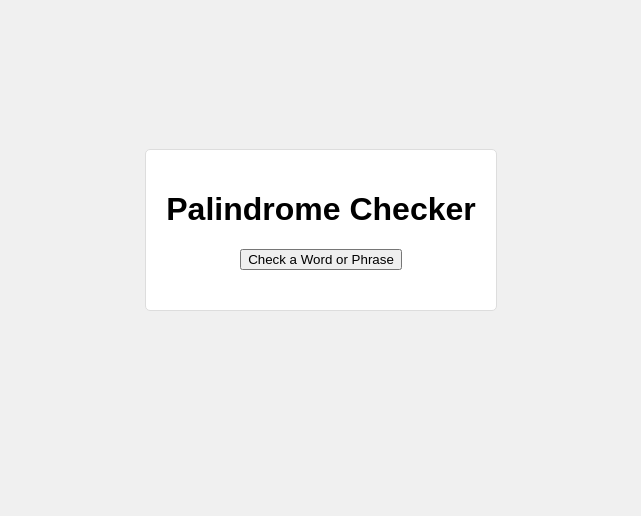
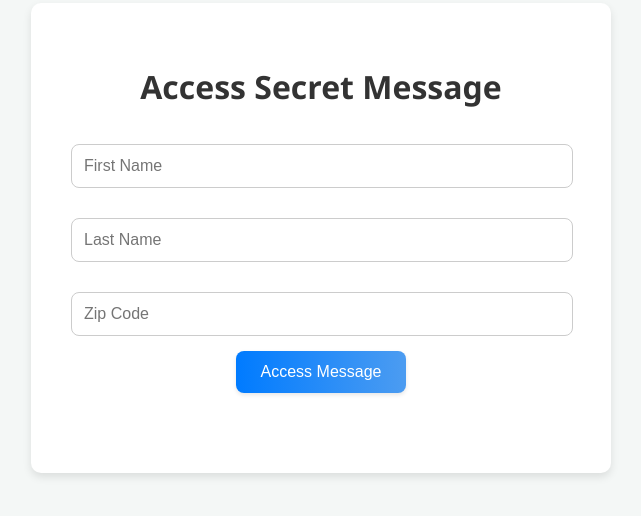
Before and after one commit to GABHARRI/CSC102---Introduction-to-Programming, a plain HTML site: page strings.html in a window 1280 px wide. Shown: the part 170-686 px from the top of the page, without its empty margins (319-960 px from the left). Drawn offline with Linux system fonts and the light colour scheme.

Commit message:
for assignment 3.2 - user input validation

```diff
--- a/script.js
+++ b/script.js
@@ -1,26 +1,31 @@
-// Wait for the document to load before adding event listeners
+// Add an event listener for the DOMContentLoaded event to ensure the script runs after the page has fully loaded
 document.addEventListener('DOMContentLoaded', function() {
-    // Attach an event listener to the button
-    document.getElementById('checkPalindrome').addEventListener('click', function() {
-        // Loop to allow for multiple checks until the user decides to stop
-        let continueChecking = true;
-        while (continueChecking) {
-            // Prompt the user for a word or phrase
-            const userInput = prompt('Enter a word or phrase to check if it is a palindrome:');
-            if (userInput === null) {
-                // User cancelled the prompt, exit the loop
-                continueChecking = false;
-                break;
-            }
-            // Remove spaces and convert to lowercase for accurate comparison
-            const formattedInput = userInput.replace(/\s+/g, '').toLowerCase();
-            // Check if the string is the same forwards and backwards
-            const isPalindrome = formattedInput === formattedInput.split('').reverse().join('');
-            // Notify the user of the result
-            alert(isPalindrome ? `${userInput} is a palindrome!` : `${userInput} is not a palindrome.`);
+    // Add an event listener to the form submission event to handle user input validation
+    document.getElementById('userInfoForm').addEventListener('submit', function(event) {
+        // Prevent the default form submission action to handle inputs with JavaScript
+        event.preventDefault();
 
-            // Ask the user if they want to check another word
-            continueChecking = confirm('Do you want to check another word or phrase?');
+        // Retrieve and trim user input values for first name, last name, and zip code
+        const firstName = document.getElementById('firstName').value.trim();
+        const lastName = document.getElementById('lastName').value.trim();
+        const zipCode = document.getElementById('zipCode').value.trim();
+
+        // Concatenate first and last names, check the total length
+        const fullName = `${firstName} ${lastName}`;
+        if (fullName.length > 20) {
+            // Display a warning if the full name exceeds 20 characters
+            document.getElementById('message').textContent = "Warning: Full name should not exceed 20 characters.";
+            return; // Stop further execution
         }
+
+        // Validate the zip code format using a regular expression for exactly 5 digits
+        if (!/^\d{5}$/.test(zipCode)) {
+            // Display an error message if the zip code is invalid
+            document.getElementById('message').textContent = "Invalid zip code. Please enter exactly 5 digits.";
+            return; // Stop further execution
+        }
+
+        // Display the secret message if all validations pass
+        document.getElementById('message').textContent = "Congratulations! You've accessed the secret message.";
     });
 });
--- a/strings.html
+++ b/strings.html
@@ -1,17 +1,34 @@
 <!DOCTYPE html>
+<!--
+    User Input Validation
+    Author: Gabriel Harrison - CSC102 Assignment 3.2
+-->
 <html lang="en">
 <head>
     <meta charset="UTF-8">
-    <title>Palindrome Checker</title>
-    <!-- Add your stylesheet link here for creative elements -->
+    <title>User Input Validation</title>
+    <!-- Link to the external CSS file for styling the page elements -->
     <link rel="stylesheet" href="styles.css">
+    <!-- Link to the JavaScript file. The 'defer' attribute ensures the script is executed after the document has been parsed -->
     <script src="script.js" defer></script>
 </head>
 <body>
+    <!-- Container div to hold all UI elements for clean styling and alignment -->
     <div class="container">
-        <h1>Palindrome Checker</h1>
-        <button id="checkPalindrome">Check a Word or Phrase</button>
-        <div id="result"></div>
+        <h1>Access Secret Message</h1>
+        <!-- Form for user input with ID for easy reference in JS. The form includes fields for name and zip code -->
+        <form id="userInfoForm">
+            <!-- Input field for the user's first name -->
+            <input type="text" id="firstName" placeholder="First Name" required>
+            <!-- Input field for the user's last name -->
+            <input type="text" id="lastName" placeholder="Last Name" required>
+            <!-- Input field for the user's zip code -->
+            <input type="text" id="zipCode" placeholder="Zip Code" required>
+            <!-- Submit button for the form -->
+            <button type="submit">Access Message</button>
+        </form>
+        <!-- Div to display messages to the user, such as validation errors or the secret message -->
+        <div id="message"></div>
     </div>
 </body>
 </html>
--- a/styles.css
+++ b/styles.css
@@ -1,21 +1,74 @@
+/* General body styling */
 body {
-    font-family: Arial, sans-serif;
-    background-color: #f0f0f0;
+    font-family: 'Segoe UI', Tahoma, Geneva, Verdana, sans-serif;
+    background-color: #f4f7f6;
     display: flex;
     justify-content: center;
     align-items: center;
     height: 100vh;
-    margin: 0;
+    color: #333; /* Dark grey for text to reduce harshness */
 }
 
+/* Main container */
 .container {
     text-align: center;
-    padding: 20px;
-    border: 1px solid #ddd;
-    border-radius: 5px;
-    background-color: #fff;
+    padding: 40px;
+    border-radius: 10px;
+    background-color: #ffffff;
+    box-shadow: 0 4px 8px rgba(0, 0, 0, 0.1);
+    width: 90%;
+    max-width: 500px; /* Ensures the container is not too wide on larger screens */
 }
 
-#result {
+/* Stylish input fields */
+input[type="text"] {
+    margin: 15px 0;
+    padding: 12px;
+    border: 1px solid #ccc;
+    border-radius: 8px;
+    width: calc(100% - 24px); /* Adjust width to account for padding */
+    font-size: 16px; /* Larger font size for readability */
+    transition: border-color 0.3s; /* Smooth transition for focus */
+}
+
+input[type="text"]:focus {
+    border-color: #007bff; /* Highlight focus with a blue border */
+}
+
+/* Modern button with a gradient background, subtle shadow, and transition effects */
+button {
+    padding: 12px 25px;
+    border: none;
+    border-radius: 8px;
+    background-image: linear-gradient(to right, #007bff, #4c9cf1);
+    color: #fff;
+    font-size: 16px;
+    cursor: pointer;
+    box-shadow: 0 2px 4px rgba(0, 0, 0, 0.1);
+    transition: background-image 0.3s, box-shadow 0.3s;
+}
+
+button:hover {
+    background-image: linear-gradient(to right, #0056b3, #007bff);
+    box-shadow: 0 4px 8px rgba(0, 0, 0, 0.2);
+}
+
+/* Message display */
+#message {
     margin-top: 20px;
+    padding: 10px;
+    font-size: 18px;
+    color: #2c3e50; /* Slightly darker color for better readability */
 }
+
+/* Dynamic view */
+@media (max-width: 600px) {
+    .container {
+        padding: 20px;
+        width: 95%;
+    }
+
+    input[type="text"], button {
+        padding: 10px 15px;
+    }
+}
```
Also changed, not shown: user input validation proof #1.png (added), user input validation proof #2.png (added), user input validation proof #3.png (added).
